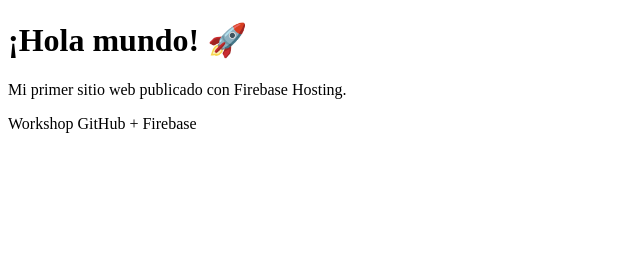
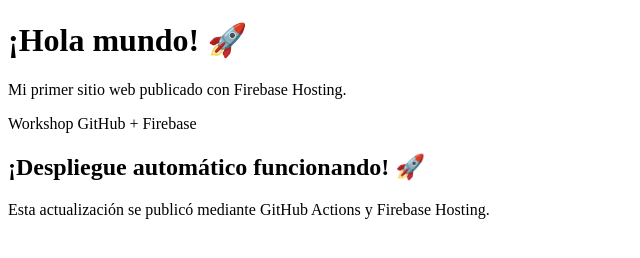
Before and after one commit to JeffriCM/nuevo-repo-workshop-github, a plain HTML site: page public/index.html in a window 1280 px wide. Shown: the whole page, without its empty margins (0-640 px from the left). Drawn offline with Linux system fonts and the light colour scheme.

Commit message:
test: verificar despliegue automatico con Firebase

```diff
--- a/public/index.html
+++ b/public/index.html
@@ -1,13 +1,20 @@
 <!doctype html>
 <html lang="es">
+
 <head>
   <meta charset="UTF-8" />
   <meta name="viewport" content="width=device-width, initial-scale=1.0" />
   <title>Mi primer sitio en Firebase</title>
 </head>
+
 <body>
   <h1>¡Hola mundo! 🚀</h1>
   <p>Mi primer sitio web publicado con Firebase Hosting.</p>
   <p>Workshop GitHub + Firebase</p>
+  <h2>¡Despliegue automático funcionando! 🚀</h2>
+  <p>
+    Esta actualización se publicó mediante GitHub Actions y Firebase Hosting.
+  </p>
 </body>
+
 </html>
```
Lines whose indentation alone changed are shown as unchanged.
